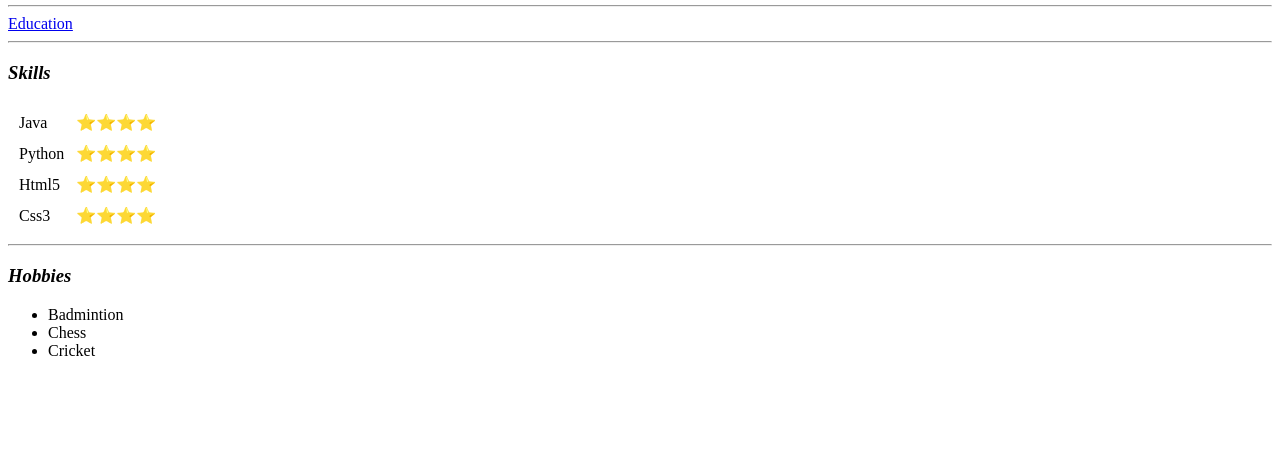
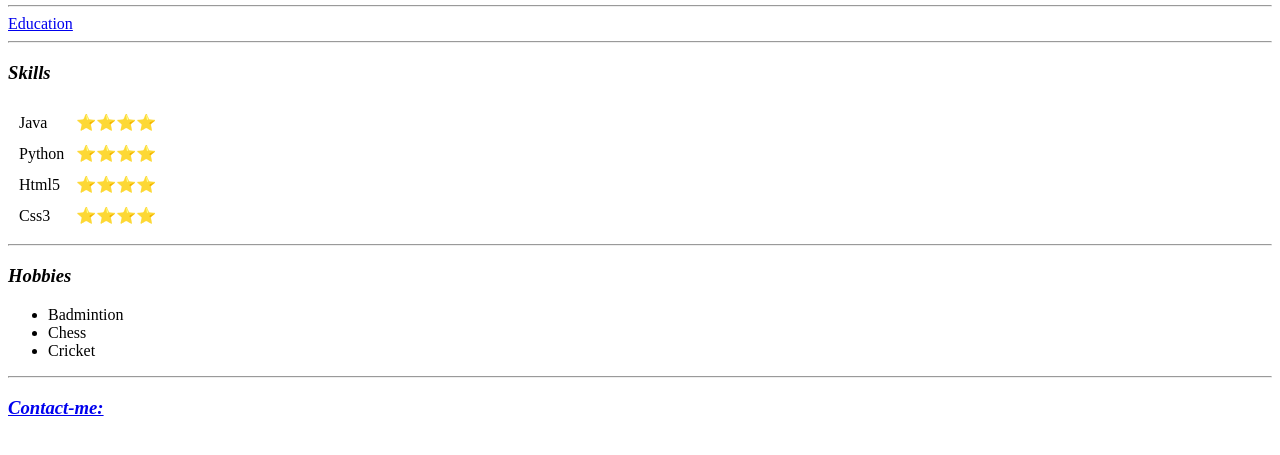
Before and after one commit to RamanKatukuri/cv, a plain HTML site: page index.html in a window 1280 px wide. Shown: the part 207-662 px from the top of the page. Drawn offline with Linux system fonts and the light colour scheme.

Commit message:
Update index.html

```diff
--- a/index.html
+++ b/index.html
@@ -67,5 +67,11 @@
       <li>Chess</li>
       <li>Cricket</li>
     </ul>
+      <hr />
+    <a href="contact-me.html"
+      ><h3>
+        <strong><em>Contact-me:</em></strong>
+      </h3></a
+    >
   </body>
 </html>
```
